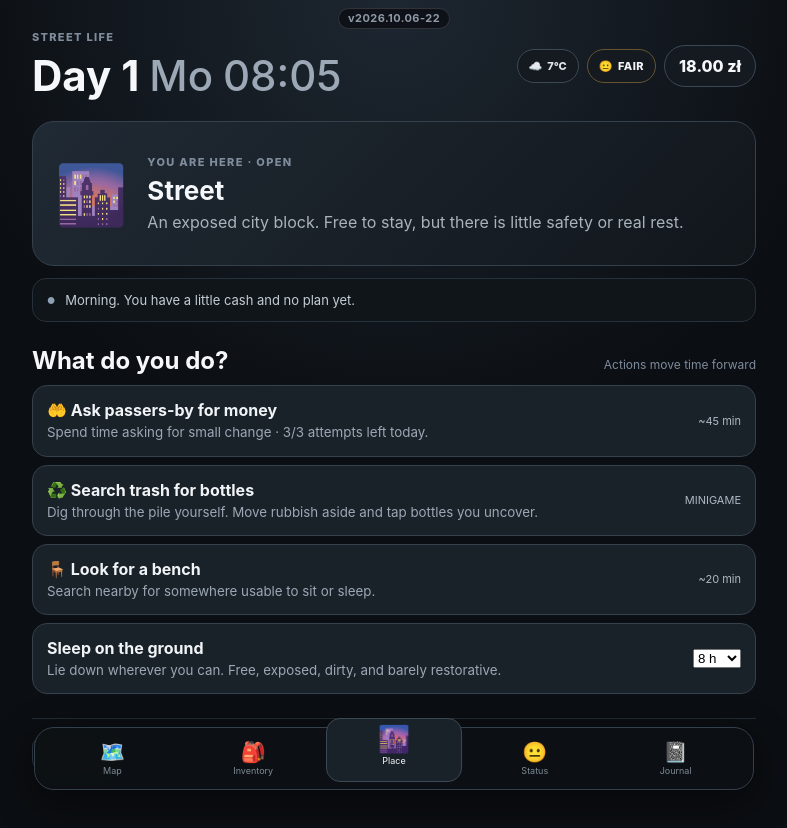
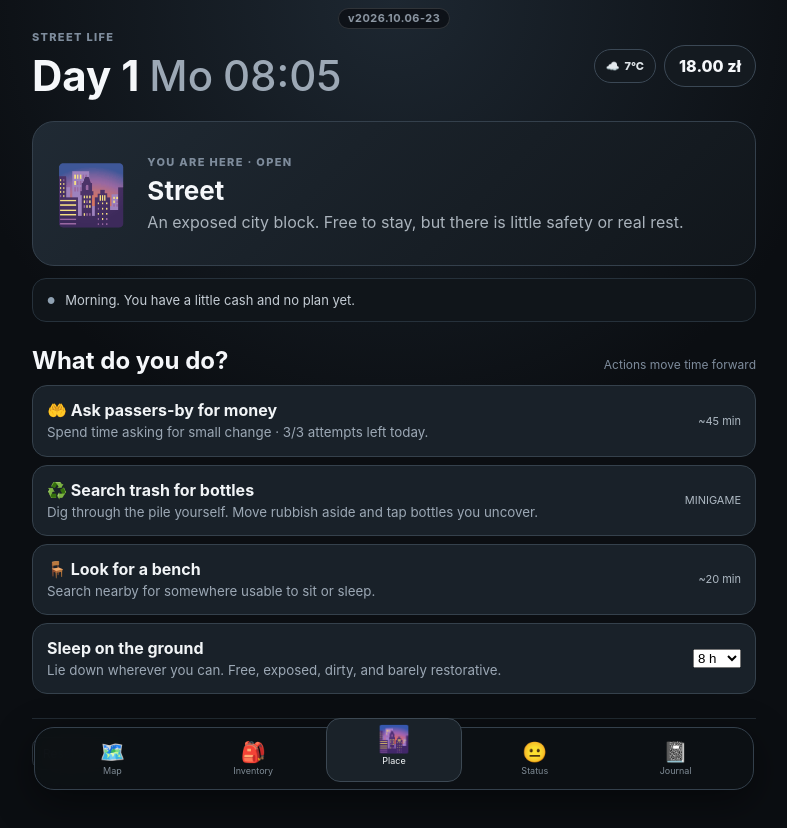
Before and after one commit to AlexanderKruk/street-life-game, a React (Vite) app: page / in a window 1280 px wide. Shown: the top 828 px of the page, without its empty margins (246-1033 px from the left). Built offline with nearby package versions, Linux system fonts and the light colour scheme.

Commit message:
Remove duplicate status from header

```diff
--- a/src/App.tsx
+++ b/src/App.tsx
@@ -1068,18 +1068,17 @@ export default function App() {
           >{item.icon}</button>)}
         </div>
         <div className="trash-result"><span>🎒 Bottles: {inventory.bottles}</span><span>🚫 Rejected: {trashGame.rejected}</span></div>
-        <div className="trash-build">Build 2026.10.06-22</div>
+        <div className="trash-build">Build 2026.10.06-23</div>
         <button className="trash-stop" onClick={finishTrashSearch}>Stop searching</button>
       </section>
     </div>}
 
-    <div className="build-badge">v2026.10.06-22</div>
+    <div className="build-badge">v2026.10.06-23</div>
 
     <header>
       <div><p className="eyebrow">STREET LIFE</p><h1>Day {game.day} <span className="weekday">{weekday(game.day)}</span> <span>{formatTime(game.minutes)}</span></h1></div>
       <div className="header-info">
         <div className="weather" title={weather.label}><span>{weather.icon}</span>{temperature}°C</div>
-        <button className={`overall-status ${overall.level}`} onClick={() => setScreen('status')}><span>{overall.icon}</span>{overall.label}</button>
         <div className="money">{game.money.toFixed(2)} zł</div>
       </div>
     </header>
```
